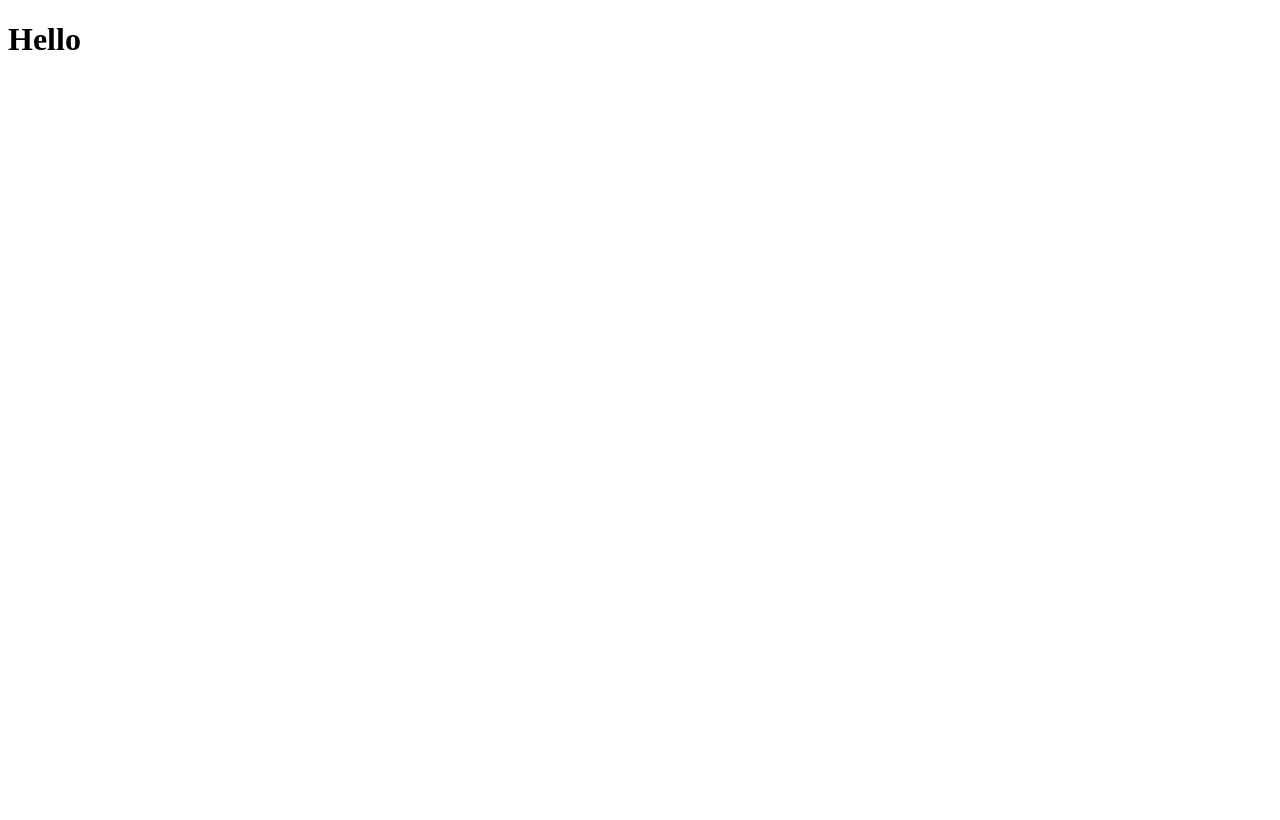
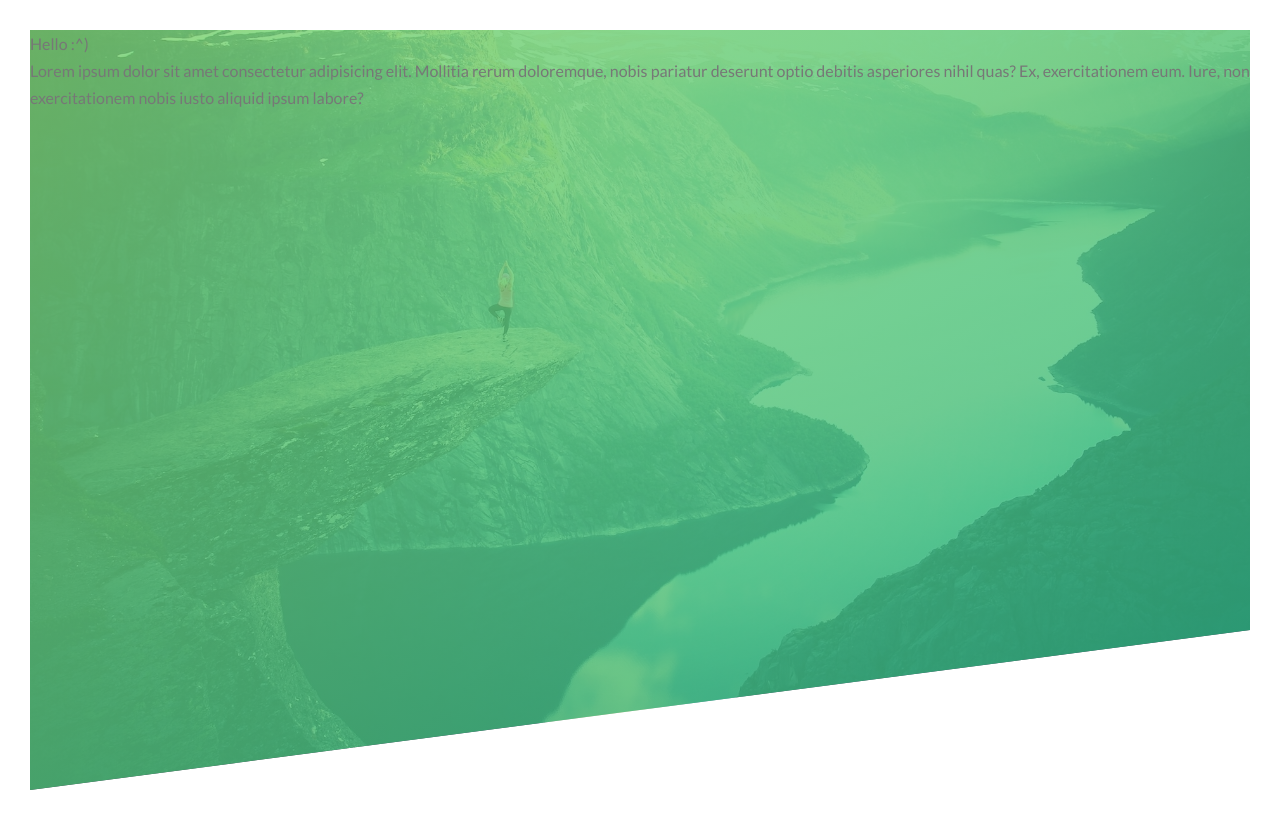
Before and after one commit to dreykhtman/advanced-css, a plain HTML site: page Natours/starter/index.html in a window 1280 px wide. Drawn offline with Linux system fonts and the light colour scheme; files that its build step writes are made by us from their sources.

Commit message:
2.6 working on header

```diff
--- a/Natours/starter/css/style.css
+++ b/Natours/starter/css/style.css
@@ -6,3 +6,27 @@ Medium green: #55c57a
 Dark green: #28b485
 
 */
+
+* {
+  margin: 0;
+  padding: 0;
+  box-sizing: border-box;
+}
+
+body {
+  font-family: 'Lato', sans-serif;
+  font-weight: 400;
+  font-size: 16px;
+  line-height: 1.7;
+  color: #777;
+  padding: 30px;
+}
+
+.header {
+  height: 95vh;
+  background-image: linear-gradient(to right bottom, #7ed56fcc, #28b485cc),
+    url('../img/hero.jpg');
+  background-size: cover;
+  background-position: top;
+  clip-path: polygon(0 0, 100% 0, 100% 75vh, 0 100%);
+}
--- a/Natours/starter/index.html
+++ b/Natours/starter/index.html
@@ -16,6 +16,14 @@
     <title>Natours | Exciting tours for adventurous people</title>
   </head>
   <body>
-    <h1>Hello</h1>
+    <header class="header">
+      Hello :^)
+      <p>
+        Lorem ipsum dolor sit amet consectetur adipisicing elit. Mollitia rerum
+        doloremque, nobis pariatur deserunt optio debitis asperiores nihil quas?
+        Ex, exercitationem eum. Iure, non exercitationem nobis iusto aliquid
+        ipsum labore?
+      </p>
+    </header>
   </body>
 </html>
```
